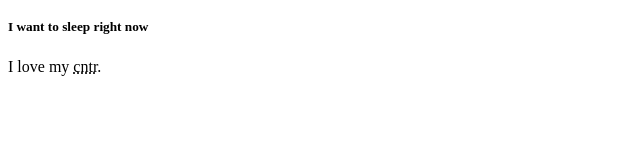
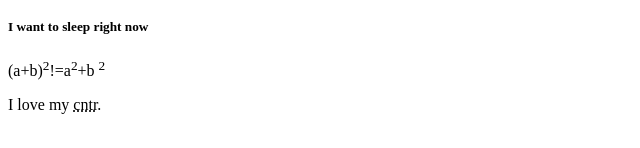
Before and after one commit to sawvikk/1st, a plain HTML site: page index.html in a window 1280 px wide. Shown: the part 183-331 px from the top of the page, without its empty margins (0-640 px from the left). Drawn offline with Linux system fonts and the light colour scheme.

Commit message:
no commit

```diff
--- a/index.html
+++ b/index.html
@@ -13,6 +13,7 @@
     <h3>but to do is difficult</h3>
     <h5>
     I want to sleep right now</h5>
+    (a+b)<sup>2</sup>!=a<sup>2</sup>+b <sup>2</sup>
     <p>I love my <abbr title="country">cntr</abbr>.</p>
 </body>
 </html>
```
